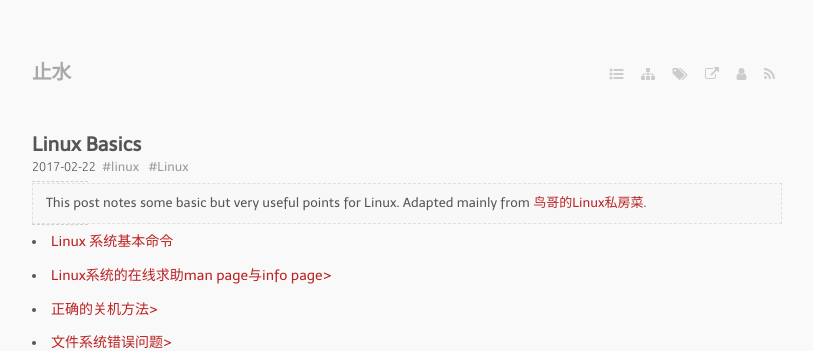
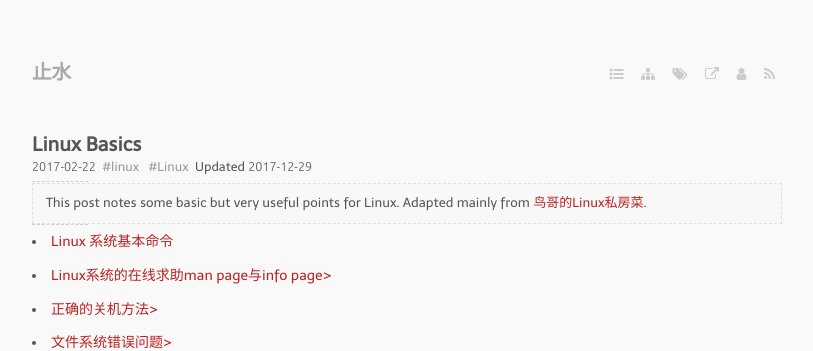
Before and after one commit to bizhishui/bizhishui.github.io, a Jekyll site: the page built from _posts/2017-02-22-Linux-Basics.md, in a window 1280 px wide and 900 px high. Shown: the top 351 px of the window, without its empty margins (233-1046 px from the left). Built offline with Jekyll 4.4.1, drawn with Linux system fonts in a browser that asks for light colours; nearby versions of some CDN libraries; some web fonts are replaced; a script that is not in the unit is left out.

Commit message:
test add update date

```diff
--- a/_layouts/post.html
+++ b/_layouts/post.html
@@ -56,7 +56,7 @@ layout: default
   {% endif %}
   {% if page.update_date %}
   <span class="update_date">
-    <time updatedatetime="{{ page.update_date | date:"%Y-%m-%d" }}">{{Updated  page.update_date | date:"%Y-%m-%d" }}</time>
+    Updated <time updatedatetime="{{ page.update_date | date:"%Y-%m-%d" }}">{{ page.update_date | date:"%Y-%m-%d" }}</time>
   </span>
   {% endif %}
   </section>
```
